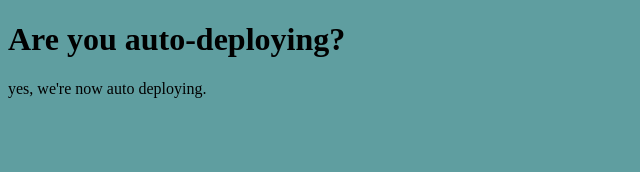
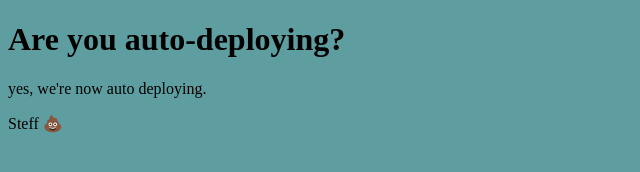
Before and after one commit to jhe04/github-integration-test, a plain HTML site: page index.html in a window 1280 px wide. Shown: the full height of the page, 0-640 px from the left. Drawn offline with Linux system fonts and the light colour scheme.

Commit message:
added more markup

```diff
--- a/index.html
+++ b/index.html
@@ -6,14 +6,16 @@
     <meta name="viewport" content="width=device-width, initial-scale=1.0" />
     <title>Github Integration Test</title>
     <style>
-        body {
-            background-color: cadetblue;
-        }
+      body {
+        background-color: cadetblue;
+      }
     </style>
   </head>
   <body>
     <h1>Are you auto-deploying?</h1>
 
     <p>yes, we're now auto deploying.</p>
+
+    <p>Steff 💩</p>
   </body>
 </html>
```
